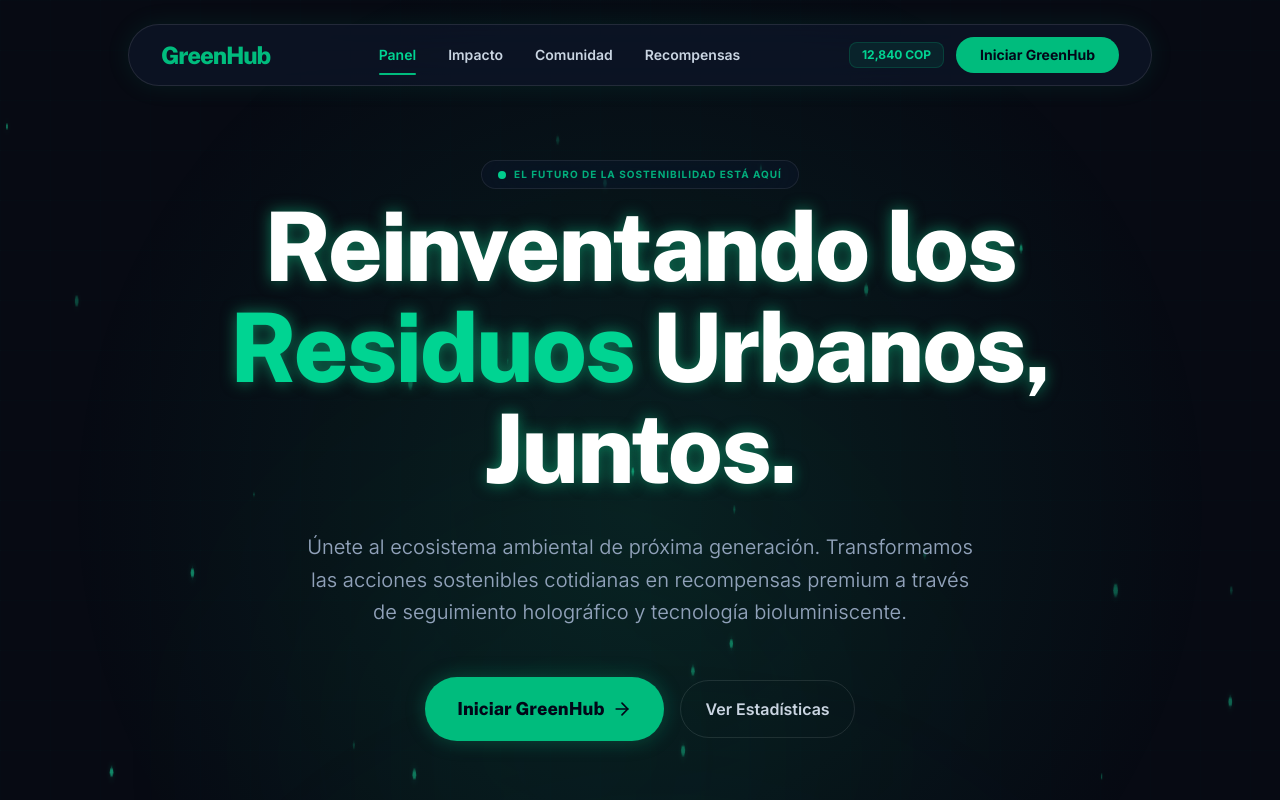
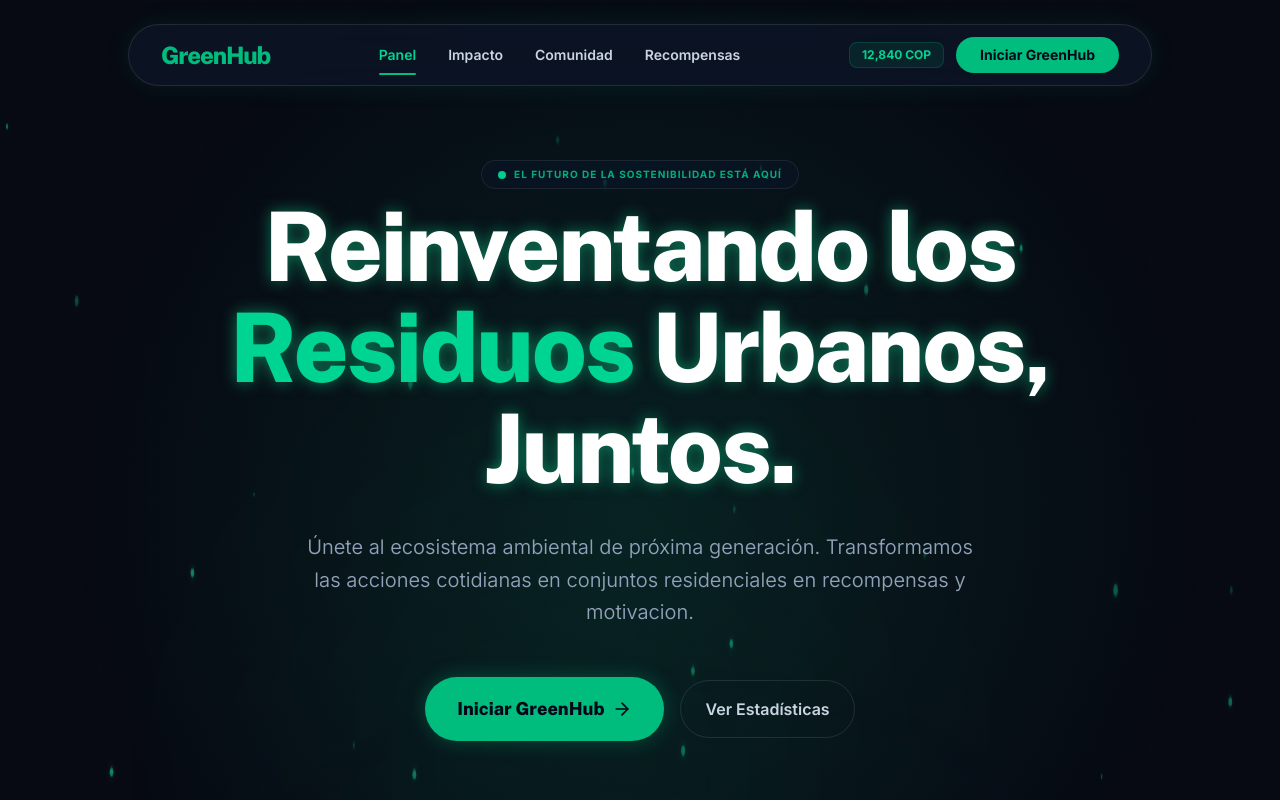
Before and after one commit to JuanPablitoxxz/GREENHUB, a React (Vite) app: page / in a window 1280 px wide. Shown: the top 800 px of the page. Built offline with nearby package versions, Linux system fonts and the light colour scheme.

Commit message:
Correccion mensajes

```diff
--- a/src/components/DashboardView.tsx
+++ b/src/components/DashboardView.tsx
@@ -63,7 +63,7 @@ export default function DashboardView({ onLaunchClick, onTabChange, recycledKg,
           </h1>
 
           <p className="text-base sm:text-lg md:text-xl text-slate-400 max-w-2xl mx-auto font-light leading-relaxed">
-            Únete al ecosistema ambiental de próxima generación. Transformamos las acciones sostenibles cotidianas en recompensas premium a través de seguimiento holográfico y tecnología bioluminiscente.
+            Únete al ecosistema ambiental de próxima generación. Transformamos las acciones cotidianas en conjuntos residenciales en recompensas y motivacion.
           </p>
 
           <div className="pt-4 flex flex-col sm:flex-row gap-4 justify-center items-center">
```
